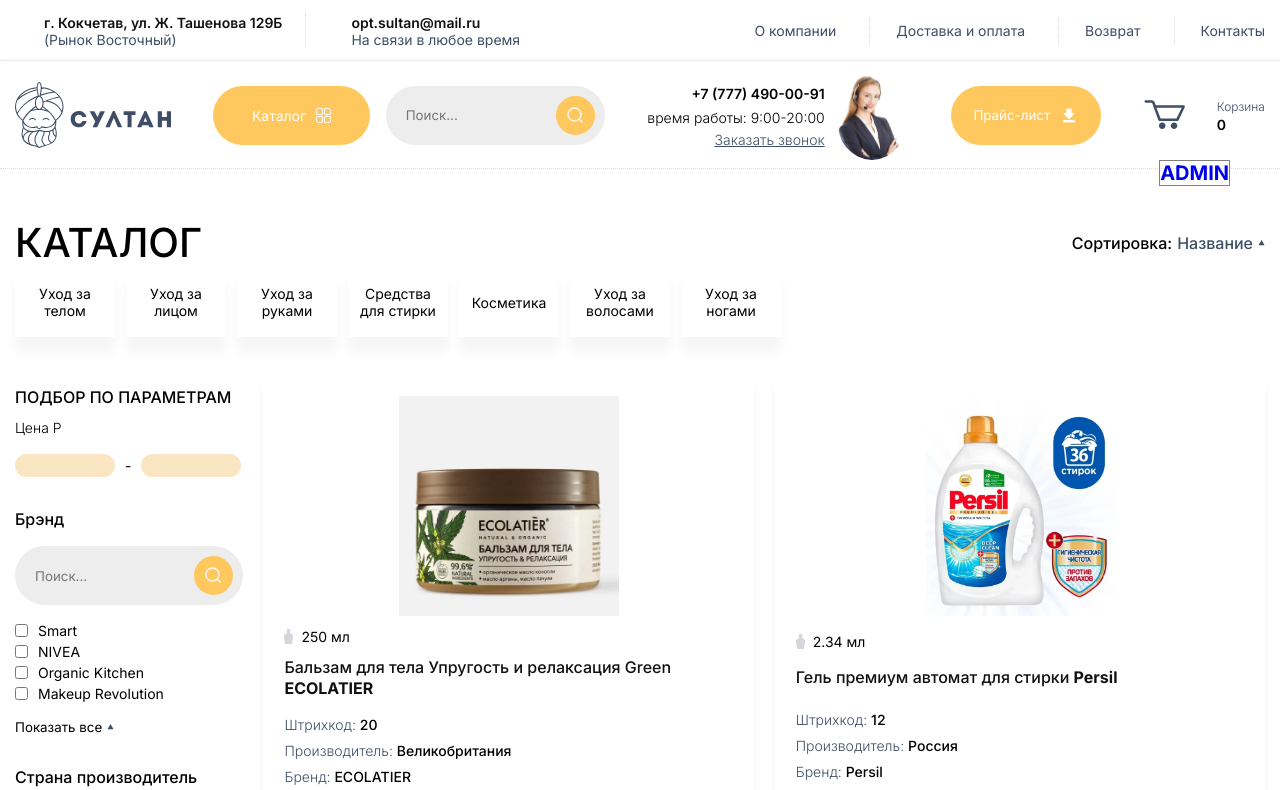
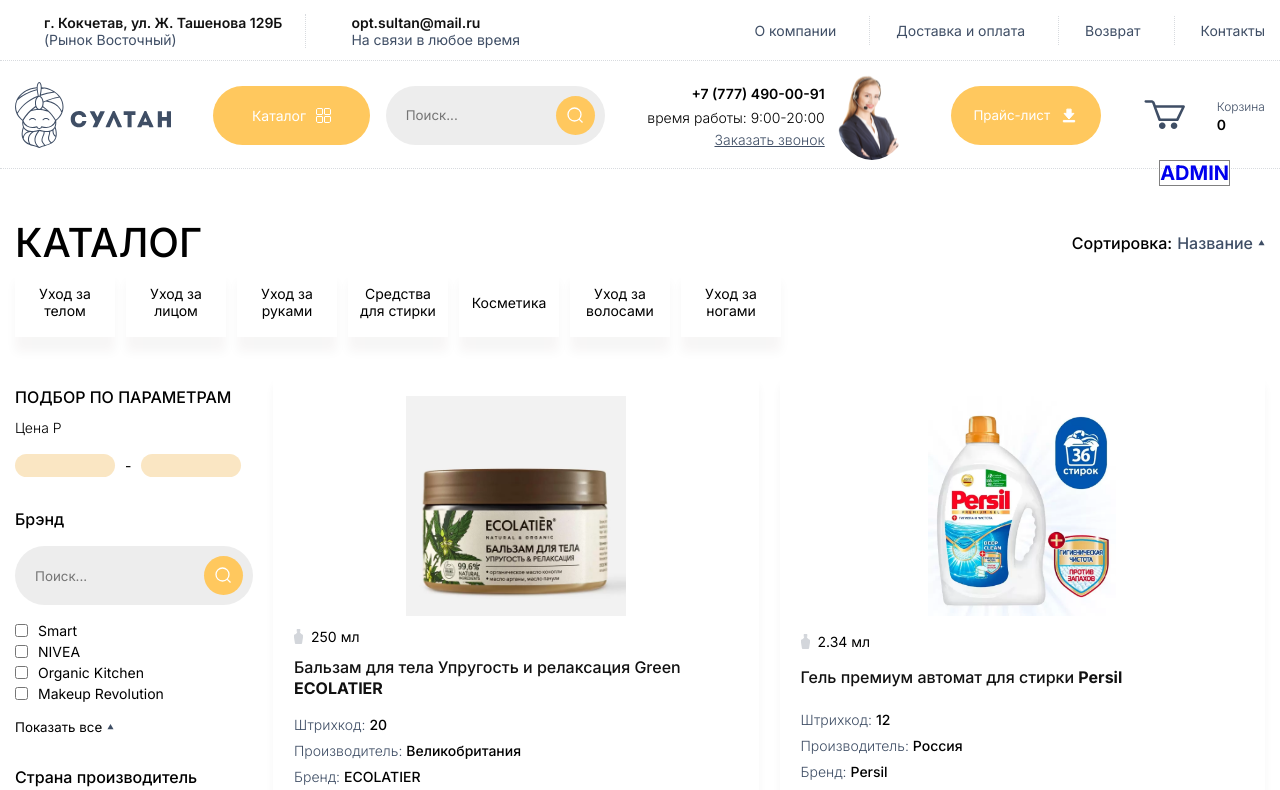
Before and after one commit to Balaberd/store, a React (Create React App) app: page /catalog in a window 1280 px wide. Shown: the top 790 px of the page. Built offline with nearby package versions, Linux system fonts and the light colour scheme; some icons are missing.

Commit message:
редактирование стилей страницы каталога

```diff
--- a/src/components/blocks/CatalogPage/GenaralFilters/GenaralFilters.module.scss
+++ b/src/components/blocks/CatalogPage/GenaralFilters/GenaralFilters.module.scss
@@ -4,6 +4,11 @@
 ._ {
   display: flex;
   flex-direction: column;
+  width: 238px;
+
+  @media (max-width: $width-tablet) {
+    width: auto;
+  }
 }
 
 .title {
```
